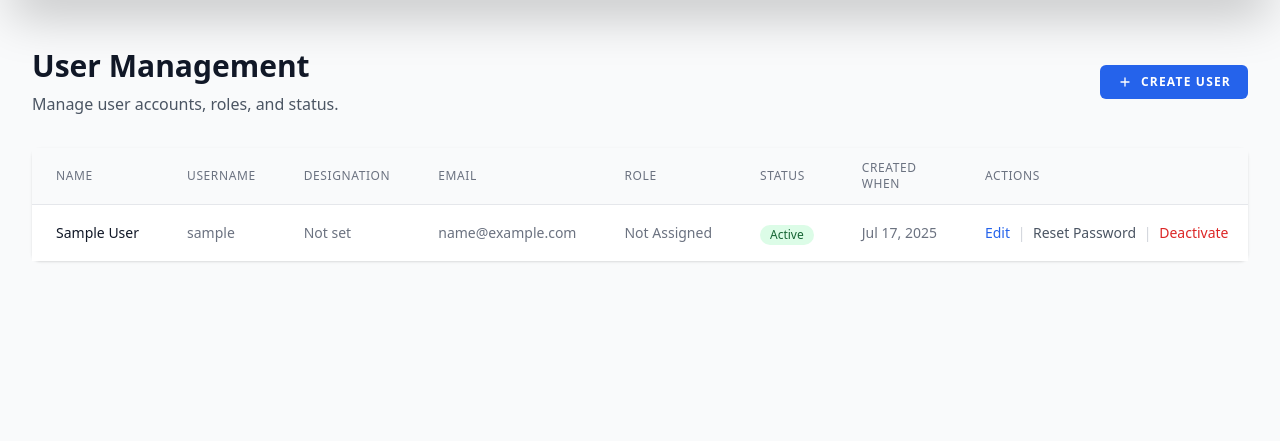
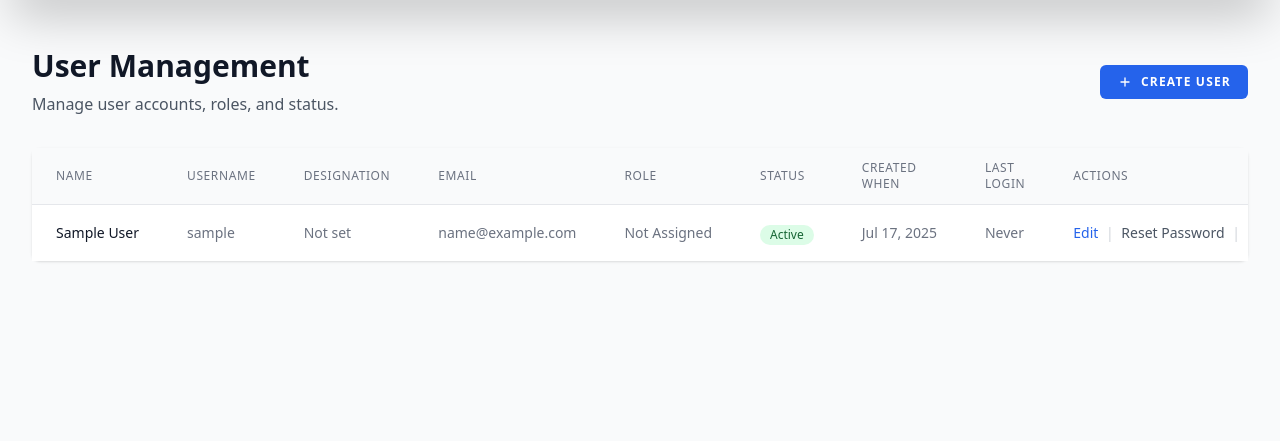
Before and after one commit to drsshk/docuhub, a Django app: page /accounts/admin/users/ in a window 1280 px wide. Shown: the part 65-506 px from the top of the page. Run offline with Django 5.2, Linux system fonts and the light colour scheme; the visitor is signed in with stand-in values (Sample User, id 1); data comes from the database, SQL or seed files in the repository; some libraries are stand-ins or nearby versions.

Commit message:
add last login to user management

```diff
--- a/templates/accounts/admin_users_list.html
+++ b/templates/accounts/admin_users_list.html
@@ -31,6 +31,7 @@
                         <th class="px-6 py-3 text-left text-xs font-medium text-gray-500 uppercase tracking-wider">Role</th>
                         <th class="px-6 py-3 text-left text-xs font-medium text-gray-500 uppercase tracking-wider">Status</th>
                         <th class="px-6 py-3 text-left text-xs font-medium text-gray-500 uppercase tracking-wider">Created When</th>
+                        <th class="px-6 py-3 text-left text-xs font-medium text-gray-500 uppercase tracking-wider">Last Login</th>
                         <th class="px-6 py-3 text-left text-xs font-medium text-gray-500 uppercase tracking-wider">Actions</th>
                     </tr>
                 </thead>
@@ -65,6 +66,13 @@
                         </td>
                         <td class="px-6 py-4 whitespace-nowrap text-sm text-gray-500">
                             {{ user_obj.date_joined|date:"M d, Y" }}
+                        </td>
+                        <td class="px-6 py-4 whitespace-nowrap text-sm text-gray-500">
+                            {% if user_obj.last_login %}
+                                {{ user_obj.last_login|date:"M d, Y H:i" }}
+                            {% else %}
+                                Never
+                            {% endif %}
                         </td>
                         <td class="px-6 py-4 whitespace-nowrap text-sm font-medium">
                             <a href="{% url 'accounts:admin_user_edit' user_obj.pk %}" class="text-blue-600 hover:text-blue-900">Edit</a>
```
